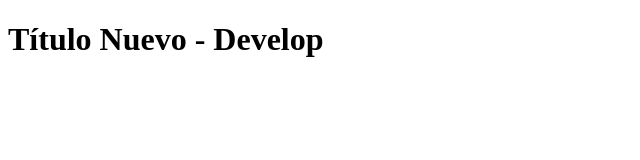
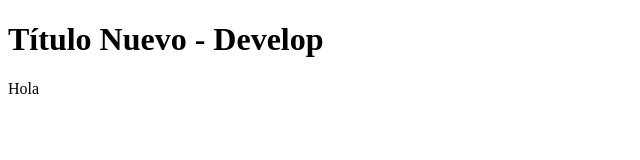
Before and after one commit to jhonatanAcuna/hello-world-git, a plain HTML site: page index.html in a window 1280 px wide. Shown: the full height of the page, 0-640 px from the left. Drawn offline with Linux system fonts and the light colour scheme.

Commit message:
Se crea form

```diff
--- a/index.html
+++ b/index.html
@@ -8,5 +8,8 @@
 </head>
 <body>
     <h1>Título Nuevo - Develop</h1>
+
+    <form>Hola</form>
+
 </body>
 </html>
```
